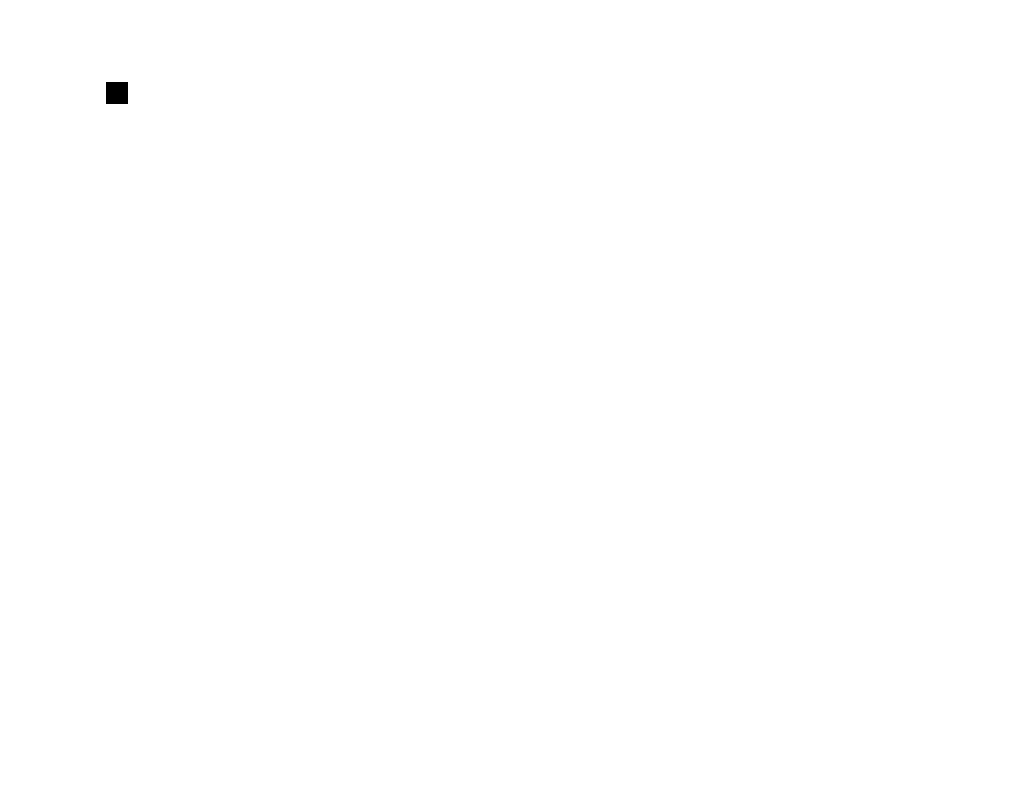
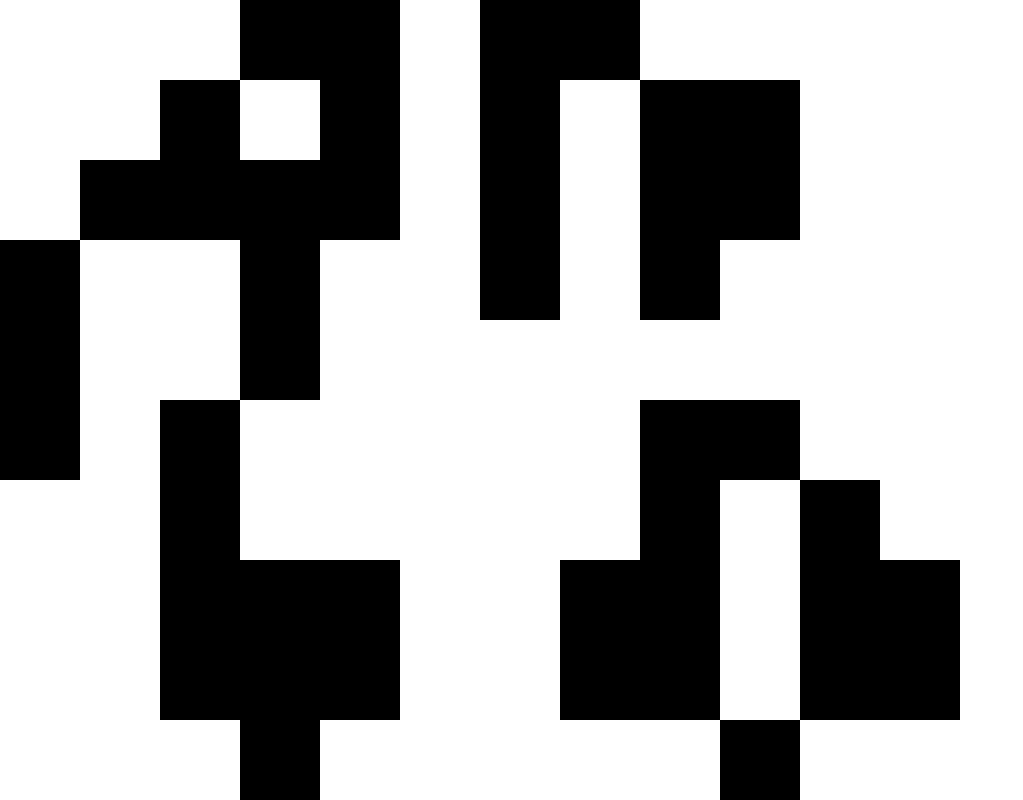
Before and after one commit to maxh/ellsway, a website: page index.html in a window 1280 px wide. Shown: the whole page, without its empty margins (0-1023 px from the left). Drawn offline with Linux system fonts and the light colour scheme.

Commit message:
full window!

```diff
--- a/index.html
+++ b/index.html
@@ -2,12 +2,19 @@
 <html>
   <head>
     <style>
+      * {
+        margin: 0;
+        padding: 0;
+        border: 0;
+        border-spacing: 0;
+        overflow: hidden;
+      }
       .alive {
         background-color: black;
       }
       td {
-        width: 20px;
-        height: 20px;
+        width: 10vh;
+        height: 10vh;
       }
     </style>
   </head>
--- a/script.js
+++ b/script.js
@@ -1,6 +1,8 @@
 function run() {
-  var board = createBoard(10, 10);
+  var board = createBoard(10, getColumnsNeeded(10));
   createBoardDom(board);
+  updateBoardDom(board);
+
   var step = function() {
     board = stepBoard(board);
     updateBoardDom(board);
@@ -10,9 +12,8 @@ function run() {
 }
 
 function createBoard(rowCount, colCount) {
-  var board = [];
+  var board = createEmptyBoard(rowCount, colCount);
   for (var r = 0; r < rowCount; r++) {
-    board.push([]);
     for (var c = 0; c < colCount; c++) {
       board[r][c] = Math.random() >= .5 ? 1 : 0;
     }
@@ -20,30 +21,22 @@ function createBoard(rowCount, colCount) {
   return board;
 }
 
+function createEmptyBoard(rowCount, colCount) {
+  var board = [];
+  for (var r = 0; r < rowCount; r++) {
+    board.push([]);
+  }
+  return board;
+}
+
 function stepBoard(board) {
-  var newBoard = [];
-  board.forEach(function(row) {
-    newBoard.push([]);
-  });
-
   var rowCount = board.length;
   var colCount = board[0].length;
+  var newBoard = createEmptyBoard(rowCount, colCount);
   for (var r = 0; r < rowCount; r++) {
     for (var c = 0; c < colCount; c++) {
-
-      var neighbors = 0;
-      for (var dr = -1; dr <= 1; dr++) {
-        for (var dc = -1; dc <= 1; dc++) {
-          if ((dc === 0 && dr === 0) ||
-              (r + dr < 0 || r + dr >= rowCount) ||
-              (c + dc < 0 || c + dc >= colCount)) {
-            continue;
-          }
-          neighbors += board[r + dr][c + dc];
-        }
-      }
-
-      if (board[r][c] && neighbors !== 2) {
+      var neighbors = getNeighborCount(board, r, c);
+      if (board[r][c] && (neighbors < 2 || neighbors > 3) ) {
         newBoard[r][c] = 0;
       } else if (!board[r][c] && neighbors === 3) {
         newBoard[r][c] = 1;
@@ -56,6 +49,23 @@ function stepBoard(board) {
   return newBoard;
 };
 
+function getNeighborCount(board, r, c) {
+  var neighbors = 0;
+  var rowCount = board.length;
+  var colCount = board[0].length;
+  for (var dr = -1; dr <= 1; dr++) {
+    for (var dc = -1; dc <= 1; dc++) {
+      if ((dc === 0 && dr === 0) ||
+          (r + dr < 0 || r + dr >= rowCount) ||
+          (c + dc < 0 || c + dc >= colCount)) {
+        continue;
+      }
+      neighbors += board[r + dr][c + dc];
+    }
+  }
+  return neighbors;
+}
+
 function printBoard(board) {
   console.log('');
   board.forEach(function(row) {
@@ -65,14 +75,16 @@ function printBoard(board) {
 
 function createBoardDom(board) {
   var tbody = document.querySelector('.cells');
-  board.forEach(function(row, r) {
+  var rowCount = board.length;
+  var colCount = board[0].length;
+  for (var r = 0; r < rowCount; r++) {
     var row = tbody.appendChild(document.createElement('tr'));
-    board.forEach(function(col, c) {
+    for (var c = 0; c < colCount; c++) {
       var cell = document.createElement('td');
       cell.classList.add(getClass(r, c));
       row.appendChild(cell);
-    })
-  })
+    }
+  }
 }
 
 function getClass(r, c) {
@@ -80,16 +92,24 @@ function getClass(r, c) {
 }
 
 function updateBoardDom(board) {
-  board.forEach(function(row, r) {
-    board.forEach(function(col, c) {
+  var rowCount = board.length;
+  var colCount = board[0].length;
+  for (var r = 0; r < rowCount; r++) {
+    for (var c = 0; c < colCount; c++) {
       var cell = document.querySelector('.' + getClass(r, c));
       if (board[r][c]) {
         cell.classList.add('alive');
       } else {
         cell.classList.remove('alive');
       }
-    });
-  })
+    }
+  }
+}
+
+function getColumnsNeeded(rows) {
+  var ratio = window.innerWidth / window.innerHeight;
+  var columns = rows * ratio;
+  return Math.ceil(columns);
 }
 
 run();
```
